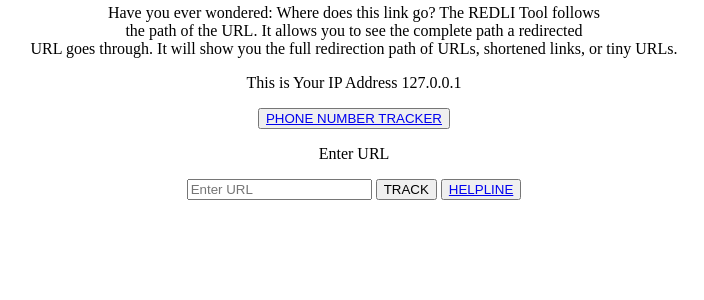
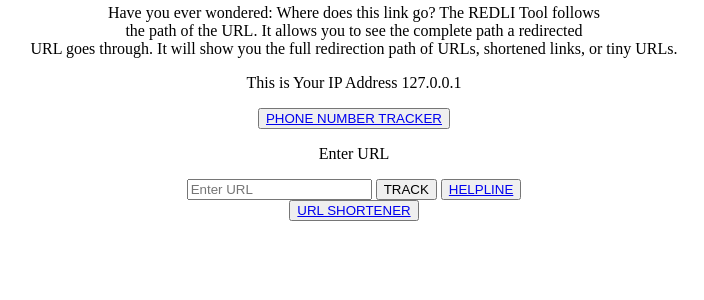
Before and after one commit to userdevil/WebApp, a Flask app: page / in a window 1280 px wide. Shown: the part 325-625 px from the top of the page, without its empty margins (286-990 px from the left). Run offline with Flask 2, Linux system fonts and the light colour scheme; parts of the project's set-up code (start-up, migrations or seed data) failed here and were passed over.

Commit message:
Update home.html

```diff
--- a/templates/home.html
+++ b/templates/home.html
@@ -19,6 +19,7 @@
     <input type="submit" value="TRACK">
     <button><a href="/helpline">HELPLINE</a></button>
 </form>
+    <button><a href="/shorturl">URL SHORTENER</a></button>
 </center>
 </body>
 </html>
```
